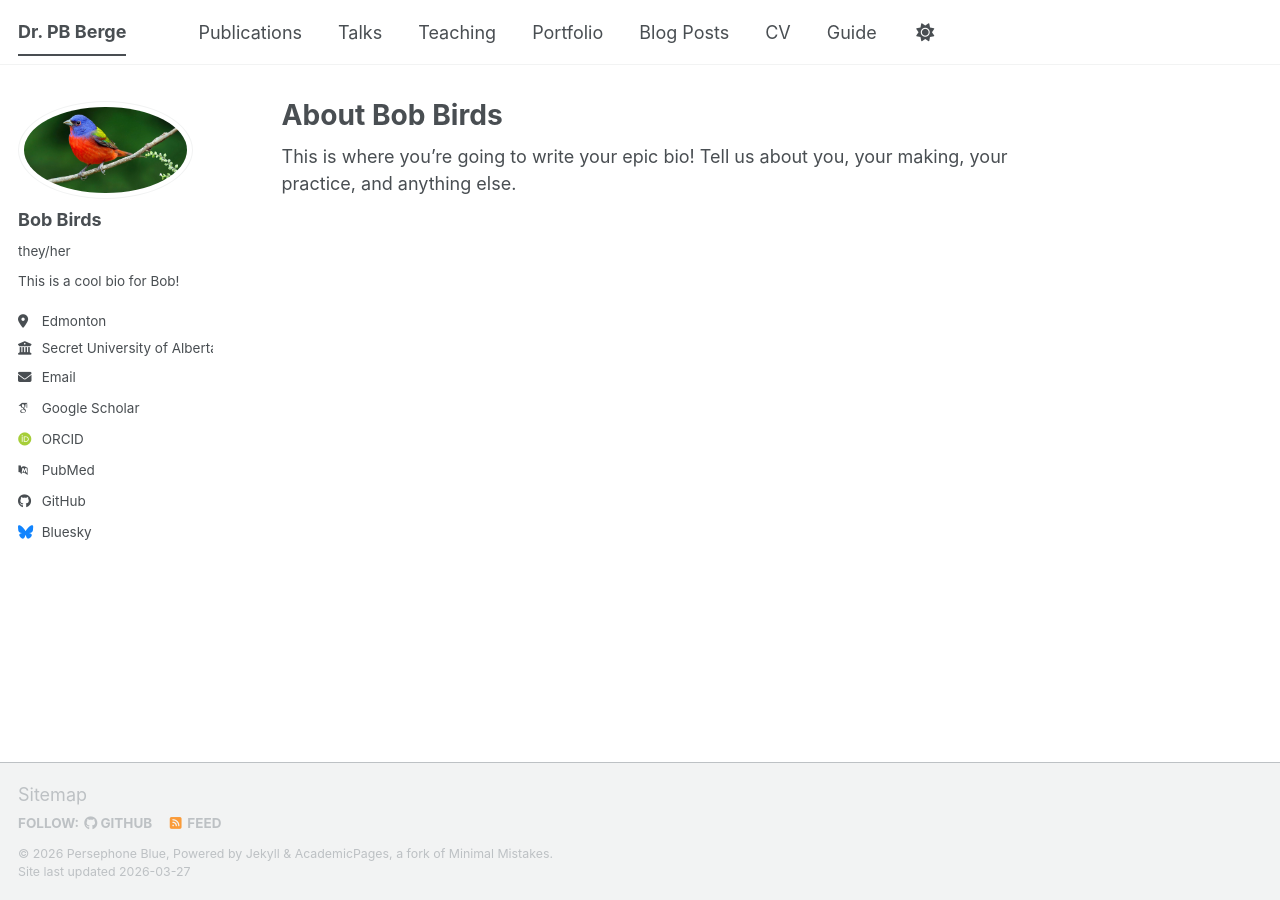
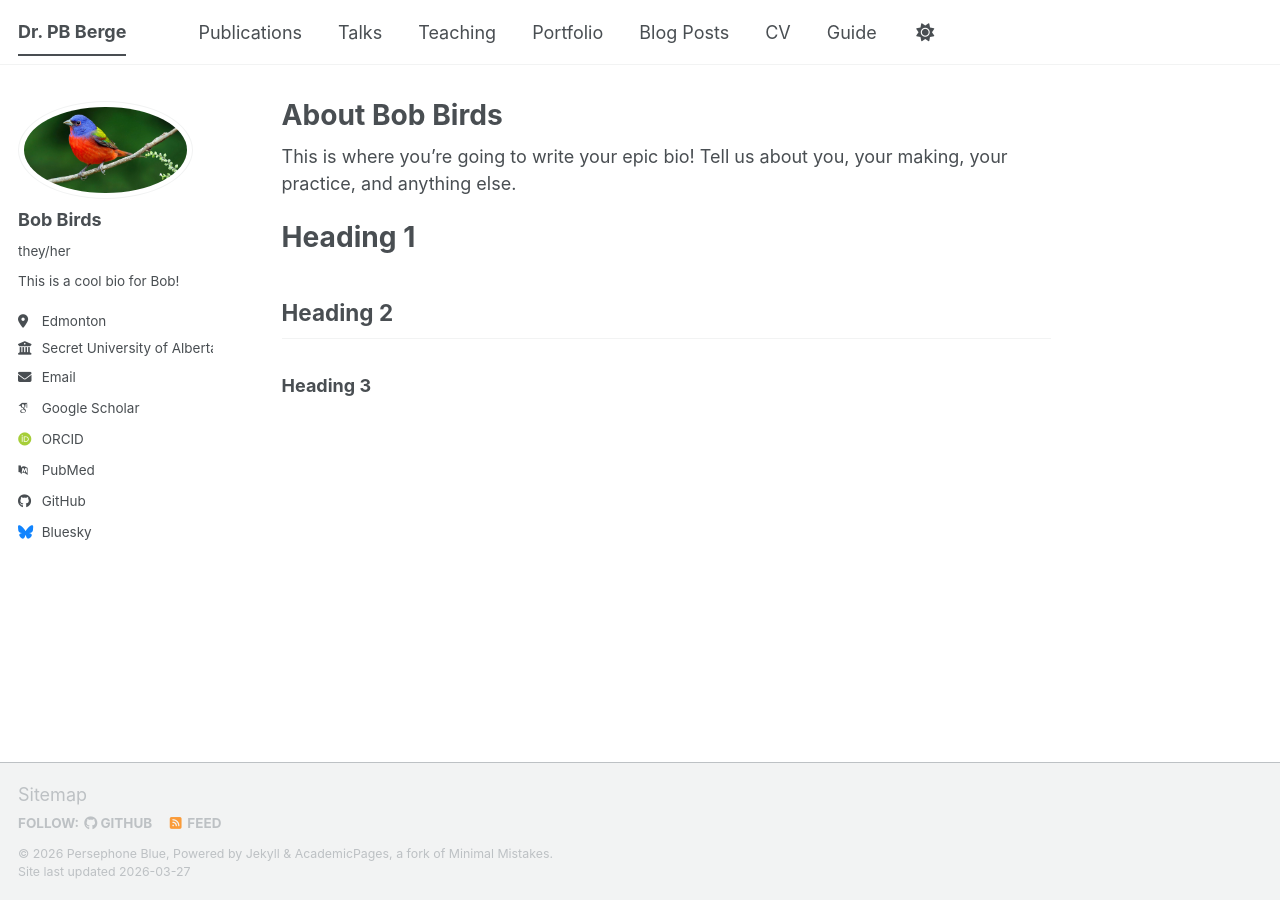
Before and after one commit to pb-berge/about, a Jekyll site: the page built from _pages/about.md, in a window 1280 px wide. Built offline with Jekyll 4.4.1, drawn with Linux system fonts in a browser that asks for light colours; some web fonts are replaced; a script bundle is joined from its source files by our own code; library files that are not in the unit come from our copies.

Commit message:
Update about.md

```diff
--- a/_pages/about.md
+++ b/_pages/about.md
@@ -8,3 +8,9 @@ redirect_from:
 ---
 
 This is where you're going to write your epic bio! Tell us about you, your making, your practice, and anything else.
+
+# Heading 1
+
+## Heading 2
+
+### Heading 3
```
